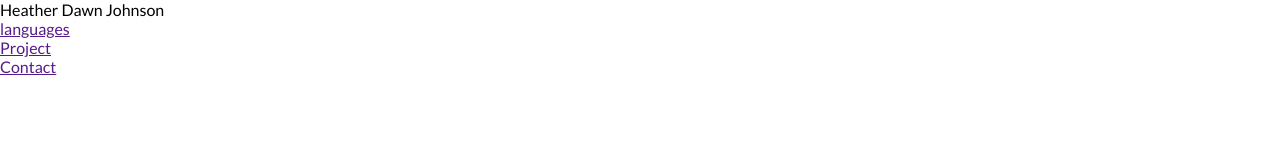
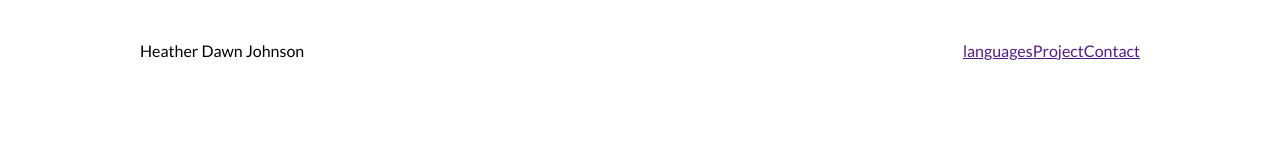
Before and after one commit to Kichimbakazi/Eportfolio, a plain HTML site: page index.html in a window 1280 px wide. Drawn offline with Linux system fonts and the light colour scheme.

Commit message:
ficus ben

```diff
--- a/styles.css
+++ b/styles.css
@@ -16,3 +16,23 @@ p {
     line-height: 1.5;
     font-size: 16px;
 }
+
+li {
+    list-style-type: none;
+}
+
+/* NAVIGATION BAR */
+
+nav {
+    height: 100px;
+    width: 100%;
+    max-width: 1000px;
+    margin: 0 auto;
+    display: flex;
+    justify-content: space-between;
+    align-items: center;
+}
+
+.nav__link--list {
+    display: flex;
+}
```
